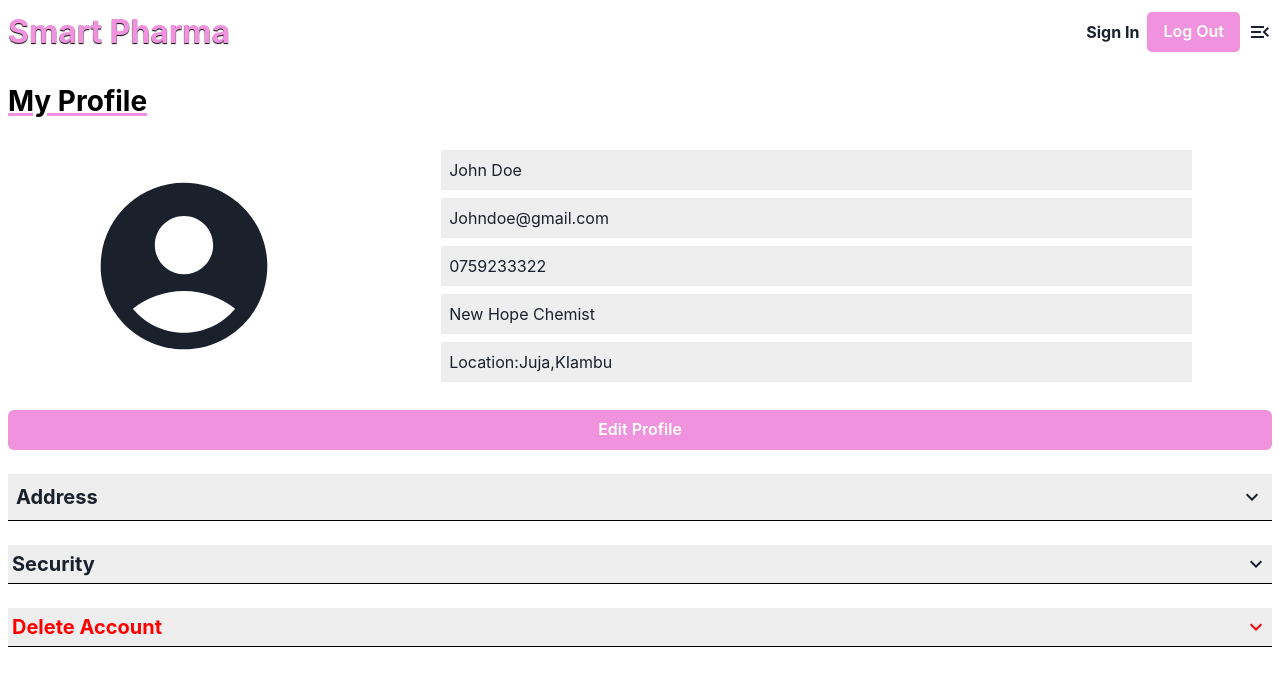
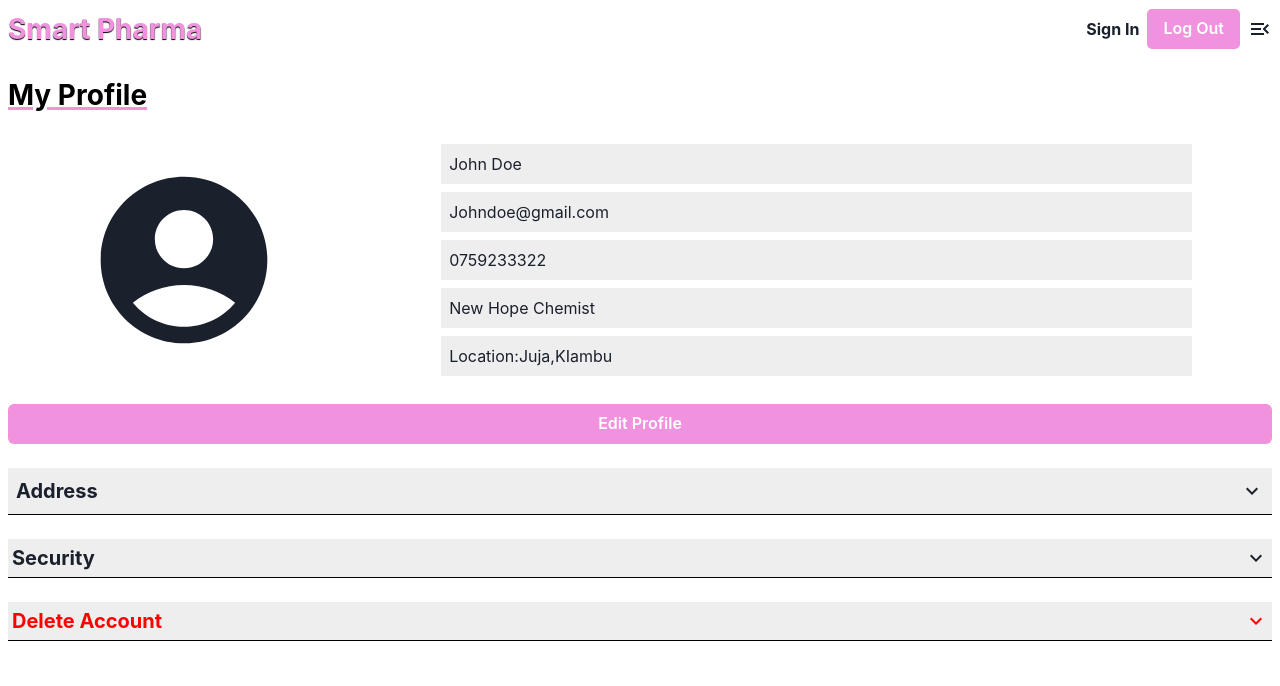
Before and after one commit to LinkupWiki-Labs/smartpharma.frontend, a Next.js app: page /dashboard/profile in a window 1280 px wide. Shown: the top 686 px of the page. Built offline with nearby package versions, Linux system fonts and the light colour scheme.

Commit message:
SmartPharma

```diff
--- a/components/Header.js
+++ b/components/Header.js
@@ -14,7 +14,7 @@ export default function Header(){
 	const router = useRouter();
 	return(
 		<Flex cursor='pointer' h='' p='2' bg='#fff' opacity='1' w='100%' justify='space-between'>
-			<Text onClick={(()=>{router.push('/')})} textShadow='#000 0px 1px 1px' color='#F092DD' fontSize='32px' fontWeight='bold'>Smart Pharma</Text>
+			<Text onClick={(()=>{router.push('/')})} textShadow='#000 0px 1px 1px' color='#F092DD' fontSize='28px' fontWeight='bold'>Smart Pharma</Text>
 			<Flex align='center' gap='2'>
 				<Text cursor='pointer' fontWeight='bold'>Sign In</Text>
 				<Button w='' onClick={(()=>{router.push('/')})} color='#fff' borderRadius='5px' bg='#F092DD'>Log Out</Button>
```
